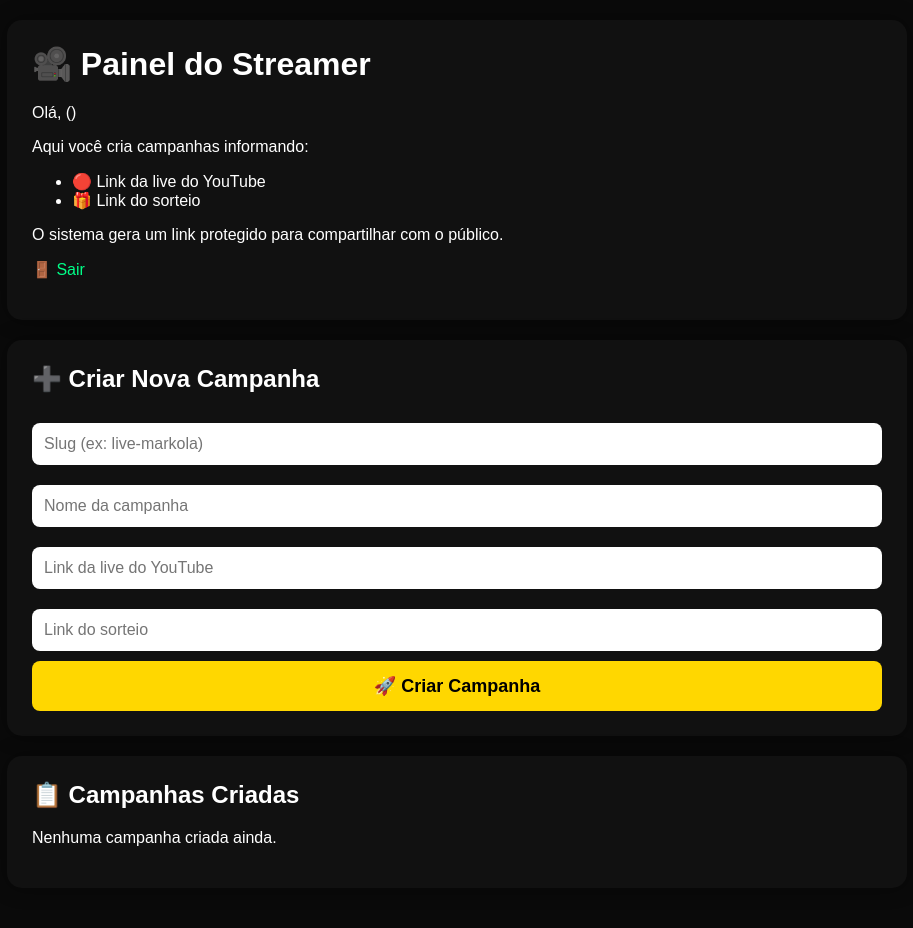
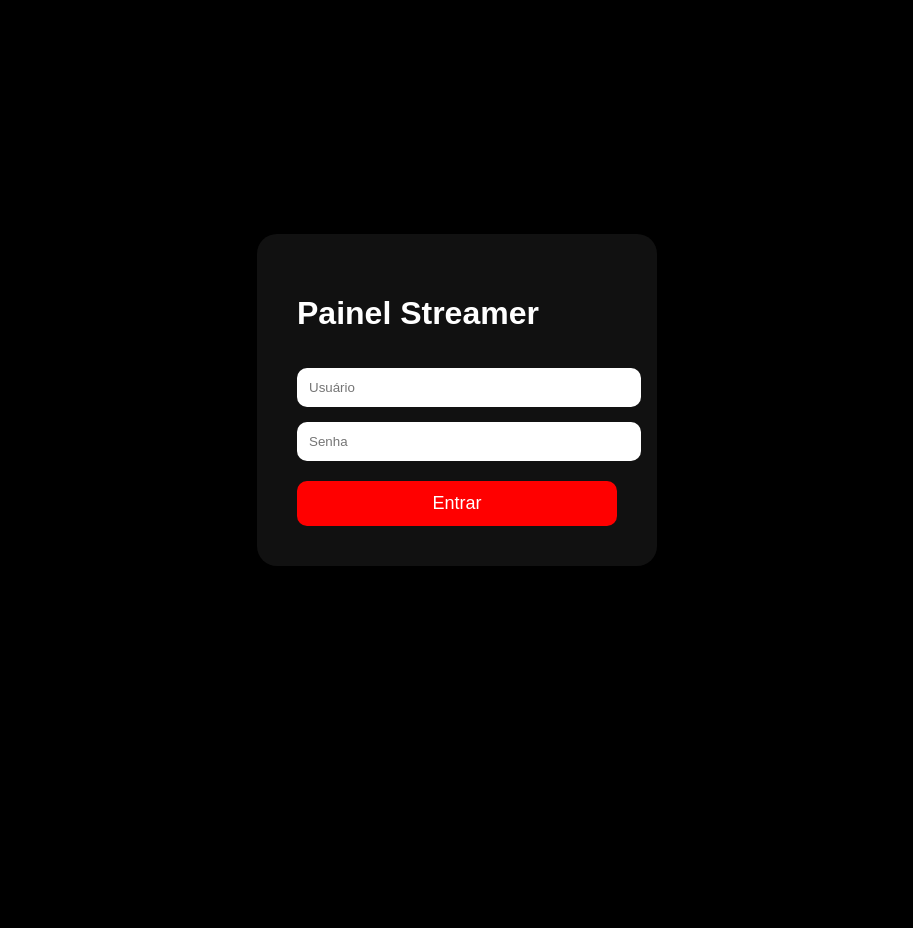
Before and after one commit to dudua9356-beep/sistema-youtube-, a Flask app: template templates/painel.html in a window 1280 px wide. Shown: the whole page, without its empty margins (183-1096 px from the left). After the commit the page ends 566 px from the top, so only its background shows below. Run offline with Flask 3, Linux system fonts and the light colour scheme; the template is opened without the code that fills it, so the values that code supplies are empty.

Commit message:
Refactor painel.html layout and styles

```diff
--- a/templates/painel.html
+++ b/templates/painel.html
@@ -1,165 +1,78 @@
-<!-- templates/painel.html -->
 <!DOCTYPE html>
-<html lang="pt-BR">
+<html lang="pt-br">
 <head>
 <meta charset="UTF-8">
-<meta name="viewport" content="width=device-width, initial-scale=1.0">
-<title>Painel do Streamer</title>
+<title>Login Streamer</title>
 
 <style>
+
 body{
+    background:#000;
+    color:#fff;
+    font-family:Arial;
+    display:flex;
+    justify-content:center;
+    align-items:center;
+    height:100vh;
     margin:0;
-    padding:20px;
-    font-family:Arial, sans-serif;
-    background:#0a0a0a;
-    color:#fff;
 }
 
-.container{
-    max-width:900px;
-    margin:0 auto;
-}
-
-.card{
+.box{
     background:#111;
-    padding:25px;
-    border-radius:15px;
-    margin-bottom:20px;
-    box-shadow:0 0 20px rgba(0,0,0,.4);
-}
-
-h1,h2{
-    margin-top:0;
+    padding:40px;
+    border-radius:20px;
+    width:320px;
 }
 
 input{
     width:100%;
     padding:12px;
-    margin:10px 0;
+    margin-top:15px;
     border:none;
-    border-radius:8px;
-    font-size:16px;
-    box-sizing:border-box;
+    border-radius:10px;
 }
 
 button{
     width:100%;
-    padding:14px;
-    background:#ffd700;
+    padding:12px;
+    margin-top:20px;
     border:none;
-    border-radius:8px;
+    border-radius:10px;
+    background:red;
+    color:#fff;
     font-size:18px;
-    font-weight:bold;
-    cursor:pointer;
 }
 
-button:hover{
-    opacity:.9;
-}
+</style>
 
-.campanha{
-    background:#1b1b1b;
-    padding:15px;
-    border-radius:10px;
-    margin-top:15px;
-}
-
-.link{
-    word-break:break-all;
-    color:#00ff88;
-    margin-top:10px;
-}
-
-a{
-    color:#00ff88;
-    text-decoration:none;
-}
-</style>
 </head>
 <body>
 
-<div class="container">
+<div class="box">
 
-    <div class="card">
-        <h1>🎥 Painel do Streamer</h1>
-        <p>
-            Olá, {{ usuario.name }} ({{ usuario.email }})
-        </p>
-        <p>
-            Aqui você cria campanhas informando:
-        </p>
-        <ul>
-            <li>🔴 Link da live do YouTube</li>
-            <li>🎁 Link do sorteio</li>
-        </ul>
-        <p>
-            O sistema gera um link protegido para compartilhar com o público.
-        </p>
-        <p>
-            <a href="/logout">🚪 Sair</a>
-        </p>
-    </div>
+<h1>Painel Streamer</h1>
 
-    <div class="card">
-        <h2>➕ Criar Nova Campanha</h2>
+<form method="POST">
 
-        <form method="POST" action="/criar">
 <input
 type="text"
-                name="slug"
-                placeholder="Slug (ex: live-markola)"
+name="usuario"
+placeholder="Usuário"
 required
 >
 
 <input
-                type="text"
-                name="name"
-                placeholder="Nome da campanha"
-                required
-            >
-
-            <input
-                type="url"
-                name="youtube_url"
-                placeholder="Link da live do YouTube"
-                required
-            >
-
-            <input
-                type="url"
-                name="giveaway_url"
-                placeholder="Link do sorteio"
+type="password"
+name="senha"
+placeholder="Senha"
 required
 >
 
 <button type="submit">
-                🚀 Criar Campanha
+Entrar
 </button>
+
 </form>
-    </div>
-
-    <div class="card">
-        <h2>📋 Campanhas Criadas</h2>
-
-        {% if campanhas %}
-            {% for slug, dados in campanhas.items() %}
-                <div class="campanha">
-                    <strong>{{ dados.name }}</strong>
-
-                    <div class="link">
-                        <a
-                            href="{{ request.url_root }}campanha/{{ slug }}"
-                            target="_blank"
-                        >
-                            {{ request.url_root }}campanha/{{ slug }}
-                        </a>
-                    </div>
-                </div>
-            {% endfor %}
-        {% else %}
-            <p>Nenhuma campanha criada ainda.</p>
-        {% endif %}
-    </div>
 
 </div>
 
```
Lines whose indentation alone changed are shown as unchanged.
